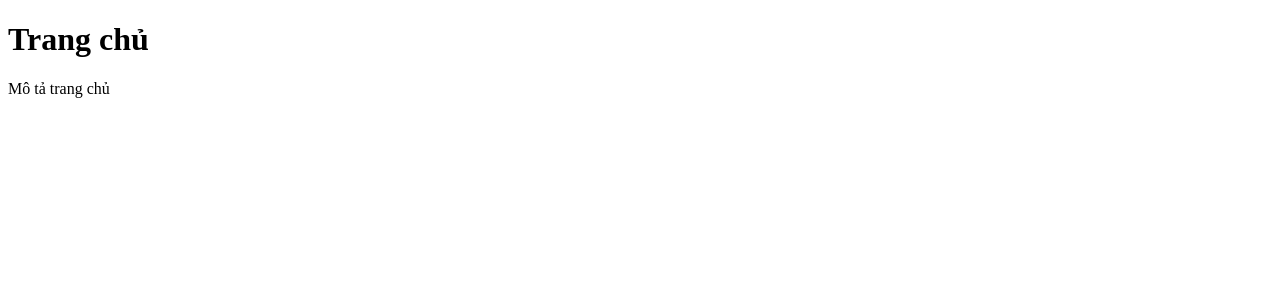
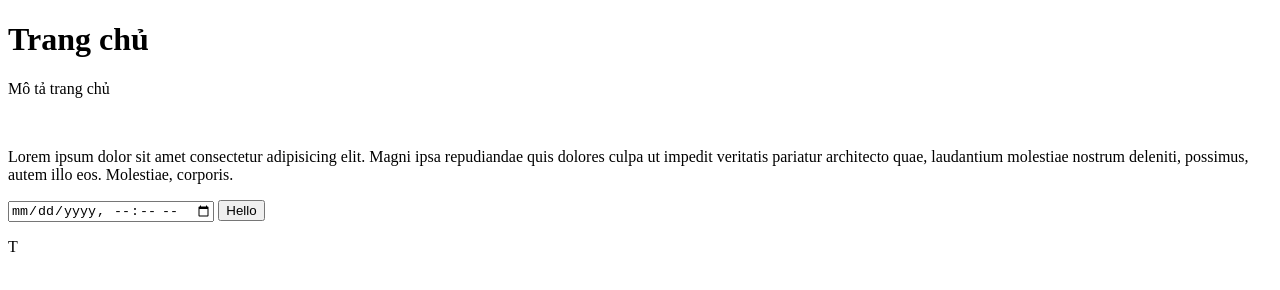
Before and after one commit to lamDucHiep/learn-git, a plain HTML site: page index.html in a window 1280 px wide. Drawn offline with Linux system fonts and the light colour scheme.

Commit message:
updateee

```diff
--- a/index.html
+++ b/index.html
@@ -8,5 +8,17 @@
   <body>
     <h1>Trang chủ</h1>
     <p>Mô tả trang chủ</p>
+    <br />
+    <p>
+      Lorem ipsum dolor sit amet consectetur adipisicing elit. Magni ipsa
+      repudiandae quis dolores culpa ut impedit veritatis pariatur architecto
+      quae, laudantium molestiae nostrum deleniti, possimus, autem illo eos.
+      Molestiae, corporis.
+    </p>
+    <form action="">
+      <input type="datetime-local" name="" id="" />
+      <button>Hello</button>
+    </form>
+    <p>T</p>
   </body>
 </html>
```
Also changed, not shown: dangki.html (added, +11 -0 lines).
